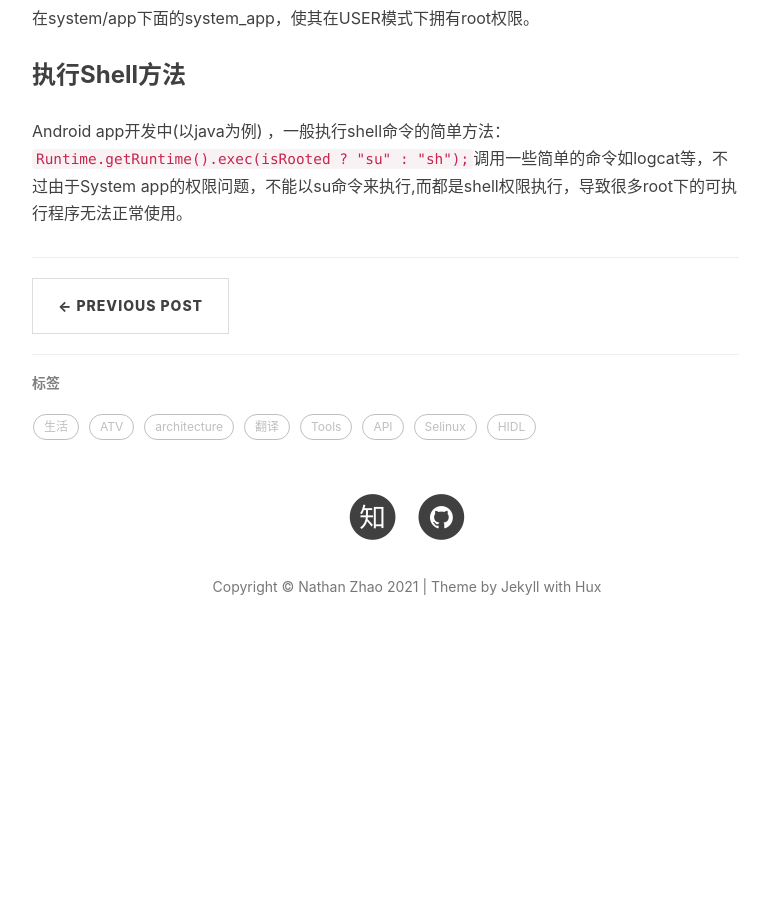
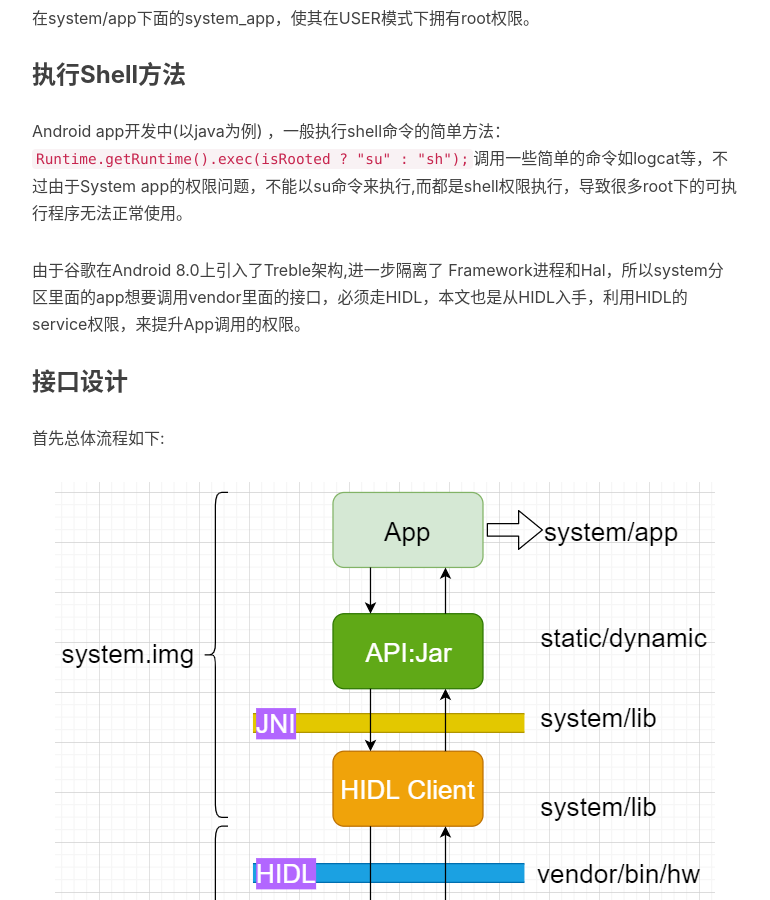
Before and after one commit to Nathan-Feng/Nathan-Feng.github.io, a Jekyll site: the page built from _posts/2021-01-21-selinux-shell-cmd.md, in a window 1280 px wide and 900 px high, scrolled down 1560 px. Shown: the whole window, without its empty margins (233-1003 px from the left). Built offline with Jekyll 4.4.1, drawn with Linux system fonts in a browser that asks for light colours; nearby versions of some CDN libraries; comment, search, counter and statistics services are not loaded; before the commit the page ends 2223 px from its top, so only the background shows below that.

Commit message:
add section and one pic

```diff
--- a/_posts/2021-01-21-selinux-shell-cmd.md
+++ b/_posts/2021-01-21-selinux-shell-cmd.md
@@ -49,3 +49,11 @@ tags:
 ### 执行Shell方法
 
 Android app开发中(以java为例) ，一般执行shell命令的简单方法：`Runtime.getRuntime().exec(isRooted ? "su" : "sh");`调用一些简单的命令如logcat等，不过由于System app的权限问题，不能以su命令来执行,而都是shell权限执行，导致很多root下的可执行程序无法正常使用。
+
+由于谷歌在Android 8.0上引入了Treble架构,进一步隔离了 Framework进程和Hal，所以system分区里面的app想要调用vendor里面的接口，必须走HIDL，本文也是从HIDL入手，利用HIDL的service权限，来提升App调用的权限。
+
+### 接口设计
+
+首先总体流程如下:
+
+![overall-flow](/img/shell-cmd/overall-flow.png)
```
Also changed, not shown: img/shell-cmd/overall-flow.png (added).
